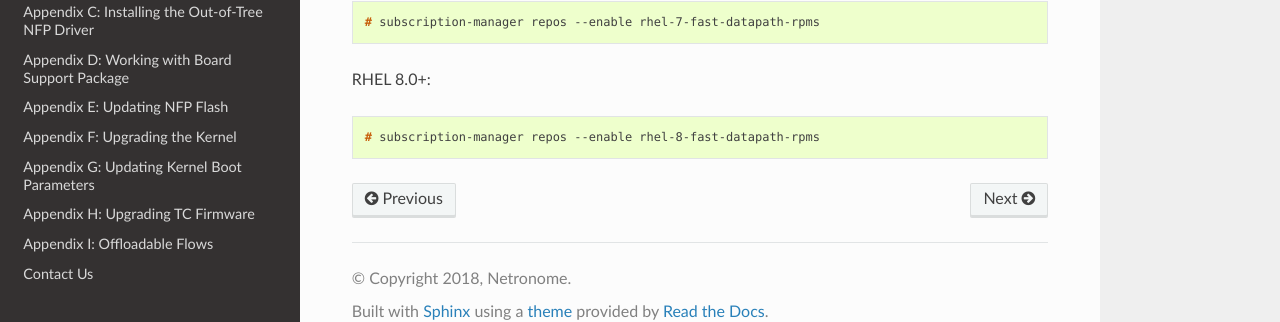
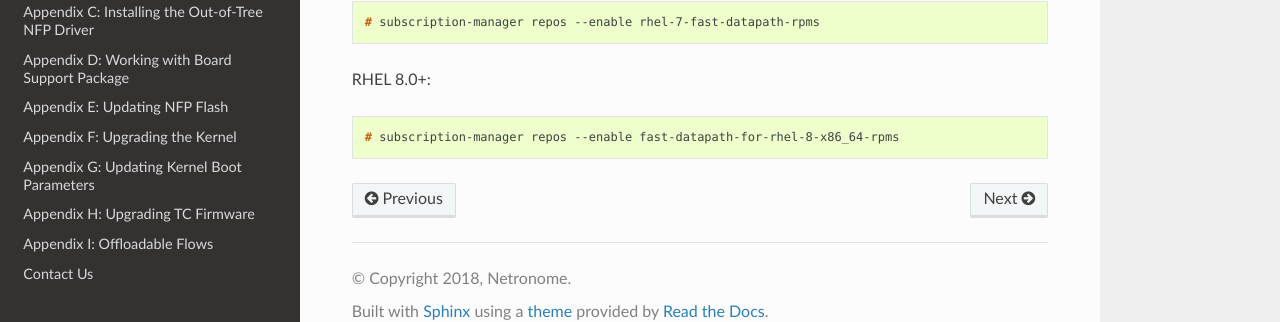
Before and after one commit to macris-xiao/disa-user-guide, a Sphinx documentation site: the page built from doc/0B_RHEL_Repositories.rst, in a window 1280 px wide and 900 px high, scrolled down 529 px. Shown: the part 552-874 px from the top of the window. Built offline with Sphinx 7.4.7 and the Read the Docs theme 2.0.0, drawn with Linux system fonts in a browser that asks for light colours; formulas are drawn with MathJax 3.

Commit message:
Update ovs version for RHEL 8 release
The fast-datapath for RHEL 8 is finally available, update the recommended
ovs version for RHEL 8 with the version included in the repo.

Change-Id: I0f708e62f46e15c4ebe0b1f54f62143ba5dc2300
Signed-off-by: Louis Peens <louis.peens@netronome.com>

```diff
--- a/doc/04_Install_openvswitch.rst
+++ b/doc/04_Install_openvswitch.rst
@@ -16,7 +16,7 @@
 RHEL 7.5         ``2.9.0-19.el7fdp``
 CentOS 7.5+      ``2.9.0-3.el7``
 RHEL 7.6         ``2.9.0-55.el7fdp``
-RHEL 8.0         ``2.10.0-10.el8fdb.3``
+RHEL 8.0         ``2.11.0-9.el8fdp``
 Ubuntu 18.04 LTS ``2.9.0-0ubuntu1``
 ================ ===============================
 
--- a/doc/0B_RHEL_Repositories.rst
+++ b/doc/0B_RHEL_Repositories.rst
@@ -44,4 +44,4 @@
 
 RHEL 8.0+::
 
-    # subscription-manager repos --enable rhel-8-fast-datapath-rpms
+    # subscription-manager repos --enable fast-datapath-for-rhel-8-x86_64-rpms
```
